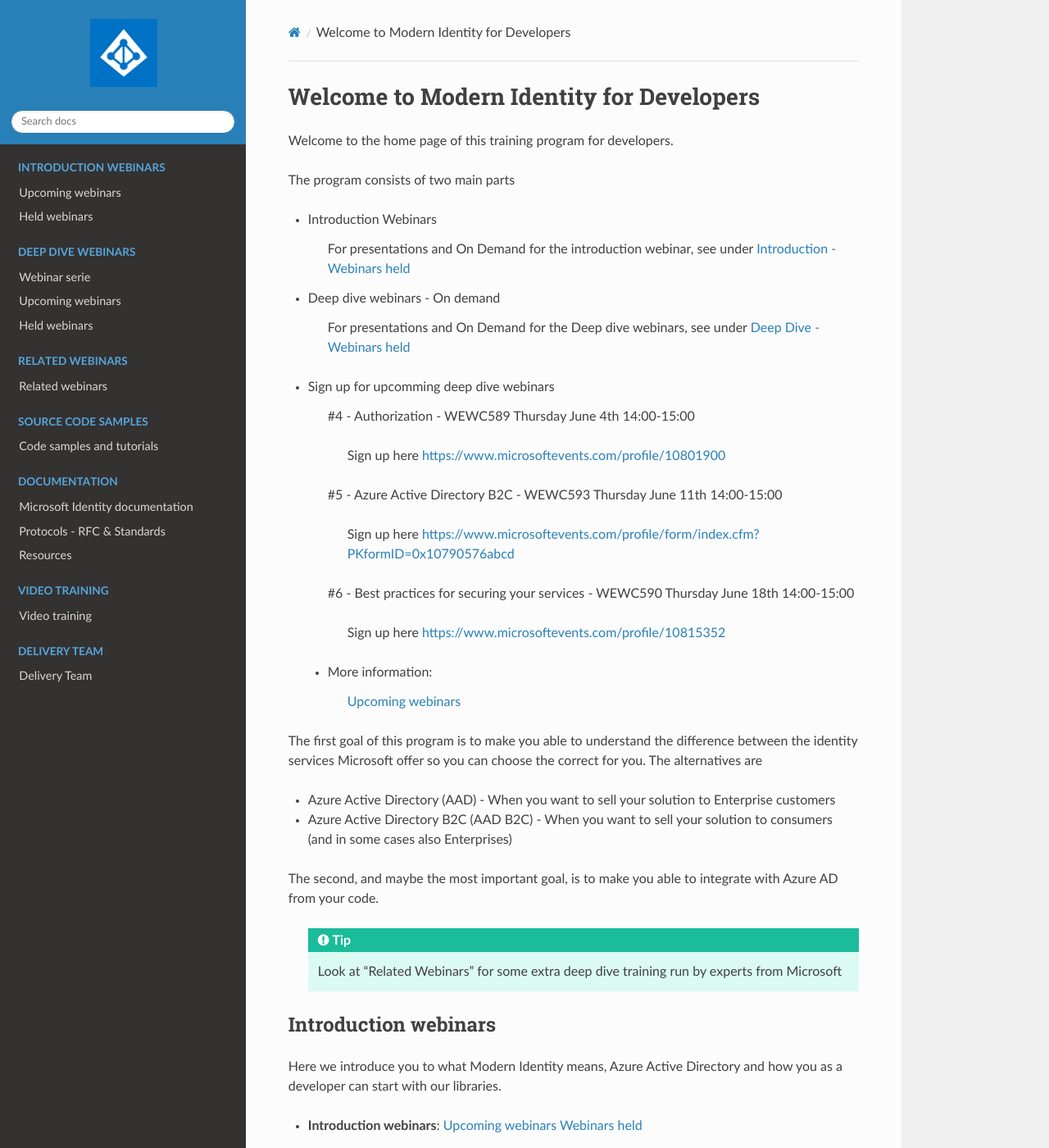
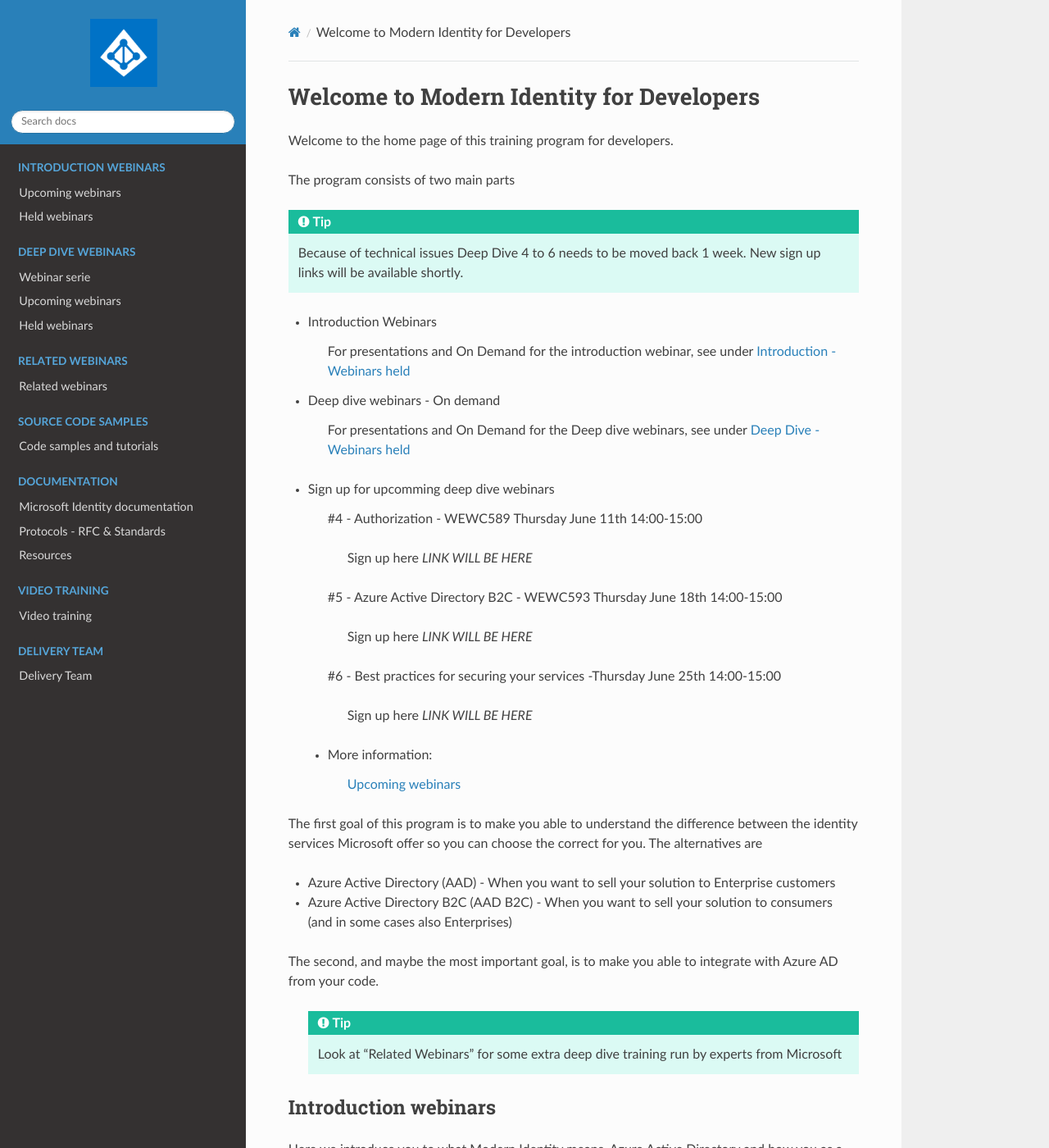
Before and after one commit to RonnyA/ModernIdentity, a Sphinx documentation site: the page built from docs/source/index.rst, in a window 1280 px wide and 1400 px high. Shown: the whole window at 82% size. Built offline with Sphinx 7.4.7 and the Read the Docs theme 2.0.0, drawn with Linux system fonts in a browser that asks for light colours.

Commit message:
Move back DeepDive 4-6 with one week because of technical issues

```diff
--- a/docs/source/conf.py
+++ b/docs/source/conf.py
@@ -28,7 +28,7 @@
 author = 'Ronny.Hansen@Microsoft.com'
 
 # The full version, including alpha/beta/rc tags
-release = '1.2.1'
+release = '1.2.6'
 
 
 # -- General configuration ---------------------------------------------------
--- a/docs/source/deep/overview.rst
+++ b/docs/source/deep/overview.rst
@@ -7,6 +7,6 @@
 * Adding Authentication  - Week 18
 * Permission and Consent framework - Week 21 (Was planned for week 19)
 * Accessing and protecting API’s - Week 22
-* Authorization  - Week 23
-* Azure Active Directory B2C - Week 24
-* Best practices for securing your services - Week 25
+* Authorization  - Week 24
+* Azure Active Directory B2C - Week 25
+* Best practices for securing your services - Week 26
--- a/docs/source/index.rst
+++ b/docs/source/index.rst
@@ -11,6 +11,9 @@
 Welcome to the home page of this training program for developers.
 
 The program consists of two main parts
+
+
+.. tip:: Because of technical issues Deep Dive 4 to 6 needs to be moved back 1 week. New sign up links will be available shortly.
 
 * Introduction Webinars
 
@@ -28,17 +31,17 @@
 
 * Sign up for upcomming deep dive webinars
 
-      #4 -  Authorization - WEWC589 Thursday June 4th 14:00-15:00
+      #4 -  Authorization - WEWC589 Thursday June 11th 14:00-15:00
 
-       Sign up here https://www.microsoftevents.com/profile/10801900
+       Sign up here *LINK WILL BE HERE*
 
-      #5 - Azure Active Directory B2C - WEWC593 Thursday June 11th 14:00-15:00
+      #5 - Azure Active Directory B2C - WEWC593 Thursday June 18th 14:00-15:00
 
-       Sign up here https://www.microsoftevents.com/profile/form/index.cfm?PKformID=0x10790576abcd
+       Sign up here *LINK WILL BE HERE*
 
-      #6 - Best practices for securing your services - WEWC590 Thursday June 18th 14:00-15:00
+      #6 - Best practices for securing your services -Thursday June 25th 14:00-15:00
 
-       Sign up here https://www.microsoftevents.com/profile/10815352
+       Sign up here *LINK WILL BE HERE*
 
 
  * More information:
```
Also changed, not shown: docs/source/deep/upcoming-deep-webinars.rst (+15 -26 lines), 5 other files.
